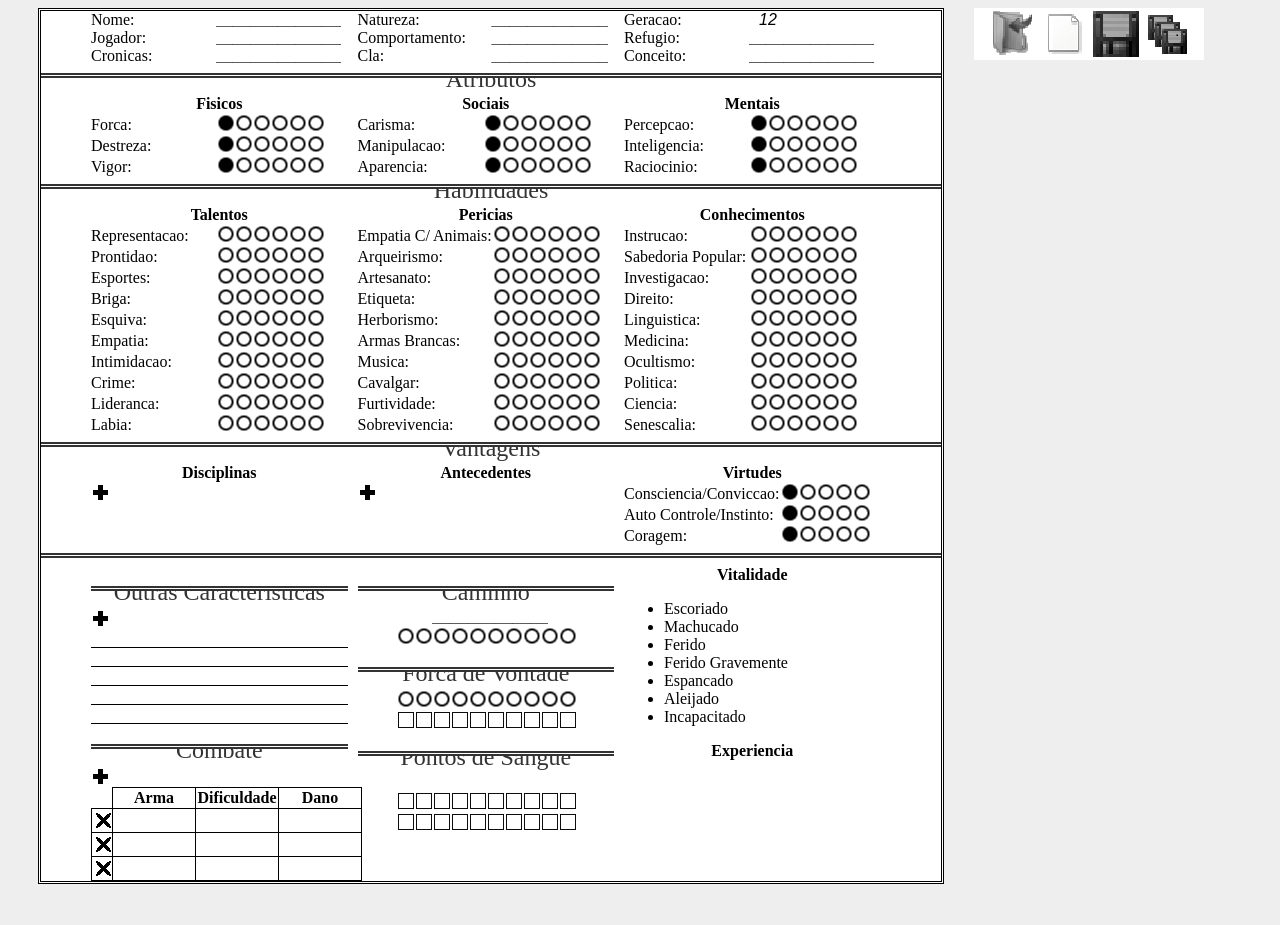
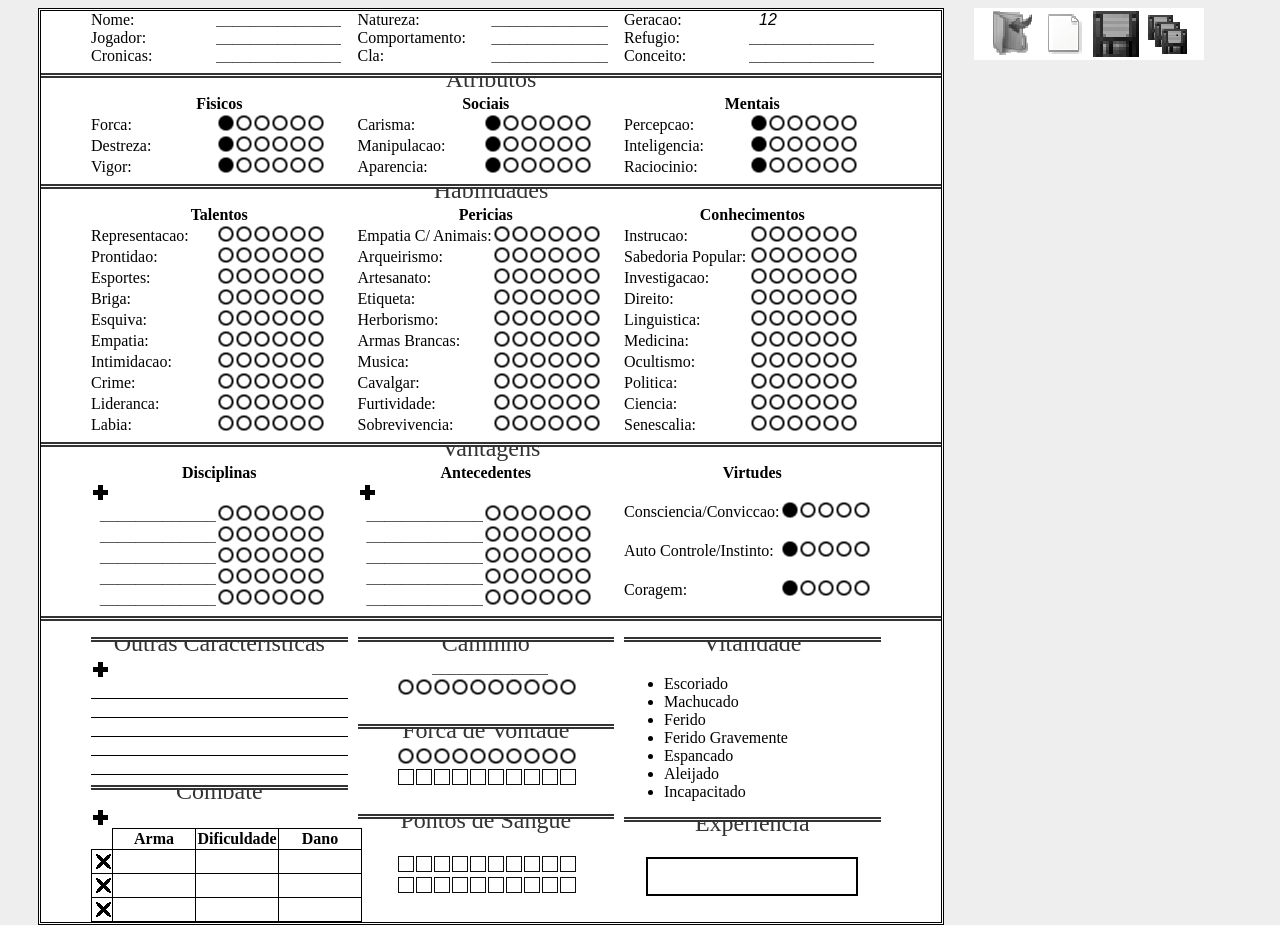
Before and after one commit to jsanchesleao/vampireSheets, a website: page index-dev.html in a window 1280 px wide. Both pictures are taken after a click on the button "Load File". Before the commit the page ends 884 px from the top, so only its background shows below. Drawn offline with Linux system fonts and the light colour scheme.

Commit message:
quase finalizada

```diff
--- a/css/vampire.css
+++ b/css/vampire.css
@@ -159,6 +159,14 @@ body{
     content: "Pontos de Sangue";
 }
 
+#divisor-vitalidade:after{
+    content: "Vitalidade";
+}
+
+#divisor-experiencia:after{
+    content: "Experiencia";
+}
+
 .attr-group, #vantagens, #footer{
     overflow: hidden;
     margin-left: 5%;
@@ -170,12 +178,12 @@ body{
     margin: 0 5px;
 }
 
-.col hr{
-    margin-top: 20px;
+.attr-group div, #virtudes div, #disciplinas div, #antecedentes div{
+    display: table-row;
 }
 
-.attr-group div, #virtudes div, #disciplinas div, #antecedentes div{
-    display: table-row;
+#virtudes div{
+    margin-bottom: 20px;
 }
 
 .attr-group label, #virtudes label, #disciplinas label, #antecedentes label, .text-input-placeholder{
@@ -230,6 +238,11 @@ body{
 
 #combate table th:first-child{
     border: none;
+}
+
+#experiencia input{
+    border: 2px solid black;
+    height: 35px;
 }
 
 .load-file input{
--- a/index-dev.html
+++ b/index-dev.html
@@ -2,7 +2,7 @@
 <html ng-app="vampire">
 <head>
     <title>Editor de Ficha de Personagem</title>
-    <link rel="stylesheet" href="css/vampire.css">
+    <link rel="stylesheet" href="css/vampire.css" type="text/css">
 </head>
 <body>
 
@@ -24,7 +24,6 @@
     <script type="text/javascript" src="js/resources/arquetipo.js"></script>
     <script type="text/javascript" src="js/resources/cla.js"></script>
     <script type="text/javascript" src="js/directives/jsonFile.js"></script>
-    <script type="text/javascript" src="js/directives/hideBox.js"></script>
     <script type="text/javascript" src="js/directives/bulleted.js"></script>
     <script type="text/javascript" src="js/directives/transparentSelect.js"></script>
     <script type="text/javascript" src="js/controllers/loadFileController.js"></script>
--- a/js/controllers/sheetController.js
+++ b/js/controllers/sheetController.js
@@ -42,6 +42,9 @@ app.controller('SheetController', ['$scope','sheetFactory', 'Cla', 'Arquetipo','
         if( $scope.sheet.disciplinas[index].nome == '' ){
             $scope.sheet.disciplinas.splice(index, 1);
         }
+        if( $scope.sheet.disciplinas.length < 5 ){
+            $scope.sheet.disciplinas.push({});
+        }
     };
 
     $scope.addAntecedente = function(){
@@ -55,6 +58,9 @@ app.controller('SheetController', ['$scope','sheetFactory', 'Cla', 'Arquetipo','
     	if( $scope.sheet.antecedentes[index].nome == '' ){
     		$scope.sheet.antecedentes.splice(index, 1);
     	}
+        if( $scope.sheet.antecedentes.length < 5 ){
+            $scope.sheet.antecedentes.push({});
+        }
     };
 
     $scope.addTrait = function(){
--- a/js/services/sheetFactory.js
+++ b/js/services/sheetFactory.js
@@ -18,8 +18,8 @@ app.factory('sheetFactory', [function(){
                     autoControleInstinto: 1,
                     coragem: 1
                 },
-                disciplinas: [],
-                antecedentes: [],
+                disciplinas: [{},{},{},{},{}],
+                antecedentes: [{},{},{},{},{}],
                 outrasCaracteristicas: ["", "", "", "", ""],
                 caminho: {
                     info:{
--- a/views/sheet.html
+++ b/views/sheet.html
@@ -261,6 +261,7 @@
                 <button ng-click="addDisciplina()" class="icon icon-plus"></button>
                 <div ng-repeat="disciplina in sheet.disciplinas track by $index">
                     <select ng-blur="removerDisciplina($index)" ng-model="disciplina.nome">
+                        <option value="" disabled>________________________</option>
                         <option value=""> [Remover] </option>
                         <option ng-repeat="disciplina in disciplinas" value="{{disciplina.nome}}">{{disciplina.nome}}</option>
                     </select>
@@ -272,6 +273,7 @@
                 <button ng-click="addAntecedente()" class="icon icon-plus"></button>
                 <div ng-repeat="antecedente in sheet.antecedentes track by $index">
                     <select ng-blur="removerAntecedente($index)" ng-model="antecedente.nome">
+                        <option value="" disabled>________________________</option>
                         <option value=""> [Remover] </option>
                         <option ng-repeat="antecedente in antecedentes" value="{{antecedente.nome}}">{{antecedente.nome}}</option>
                     </select>
@@ -280,14 +282,17 @@
             </section>
             <section id="virtudes">
                 <h2>Virtudes</h2>
+                <div><br></div>
                 <div>
                     <label for="conscienciaConviccao">{{sheet.caminho.info.conscienciaConviccao}}:</label>
                     <input bulleted max-value="5" type="number" id="conscienciaConviccao" ng-model="sheet.virt.conscienciaConviccao">
                 </div>
+                <div><br></div>
                 <div>
                     <label for="autoControleInstinto">{{sheet.caminho.info.autocontroleInstinto}}:</label>
                     <input bulleted max-value="5" type="number" id="autoControleInstinto" ng-model="sheet.virt.autoControleInstinto">
                 </div>
+                <div><br></div>
                 <div>
                     <label for="coragem">Coragem:</label>
                     <input bulleted max-value="5" type="number" id="coragem" ng-model="sheet.virt.coragem">
@@ -361,6 +366,7 @@
                     <div>
                         <input bulleted max-value="10" type="number" ng-model="sheet.caminho.level" >
                     </div>
+                    <div><br></div>
                 </section>
                 <hr class="with-text" id="divisor-forca-de-vontade">
                 <section id="forcaDeVontade">
@@ -370,6 +376,7 @@
                     <div>
                         <input bulleted max-value="10" empty-class="icon-square-empty" filled-class="icon-square-filled" type="number" ng-model="sheet.forcaDeVontade.atual" >
                     </div>
+                    <div><br></div>
                 </section>
                 <hr id="divisor-pontos-de-sangue">
                 <section id="sangue">
@@ -377,8 +384,8 @@
                 </section>
             </div>
             <div class="col" id="col3">
+                <hr class="with-text" id="divisor-vitalidade">
                 <section id="vitalidade">
-                    <h2>Vitalidade</h2>
                     <ul>
                         <li>Escoriado</li>
                         <li>Machucado</li>
@@ -389,8 +396,9 @@
                         <li>Incapacitado</li>
                     </ul>
                 </section>
+                <hr class="with-text" id="divisor-experiencia">
                 <section id="experiencia">
-                    <h2>Experiencia</h2>
+                    <div><br></div>
                     <input type="number" ng-model="sheet.exp">
                 </section>
             </div>
```
Also changed, not shown: index.html (+0 -1 lines).
